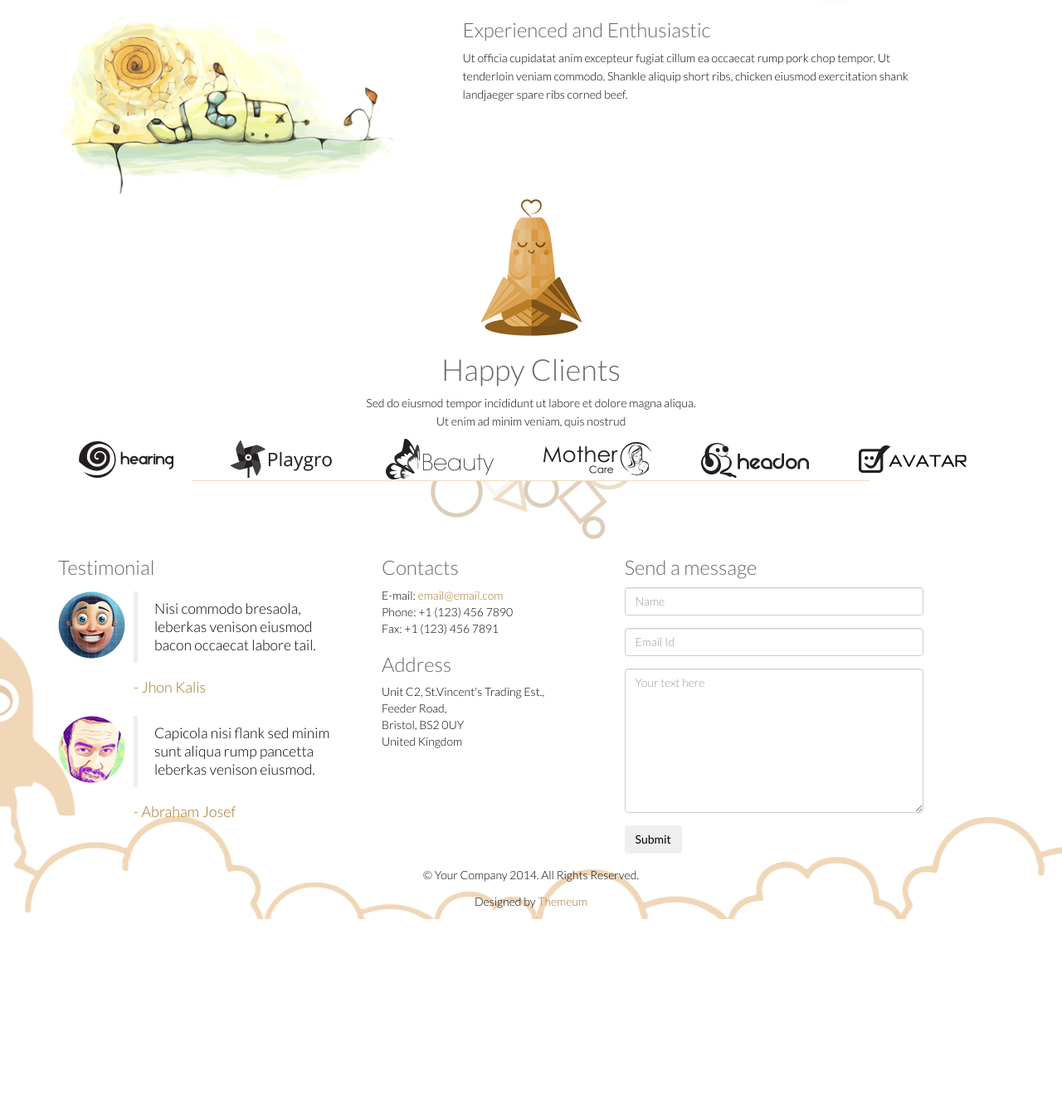
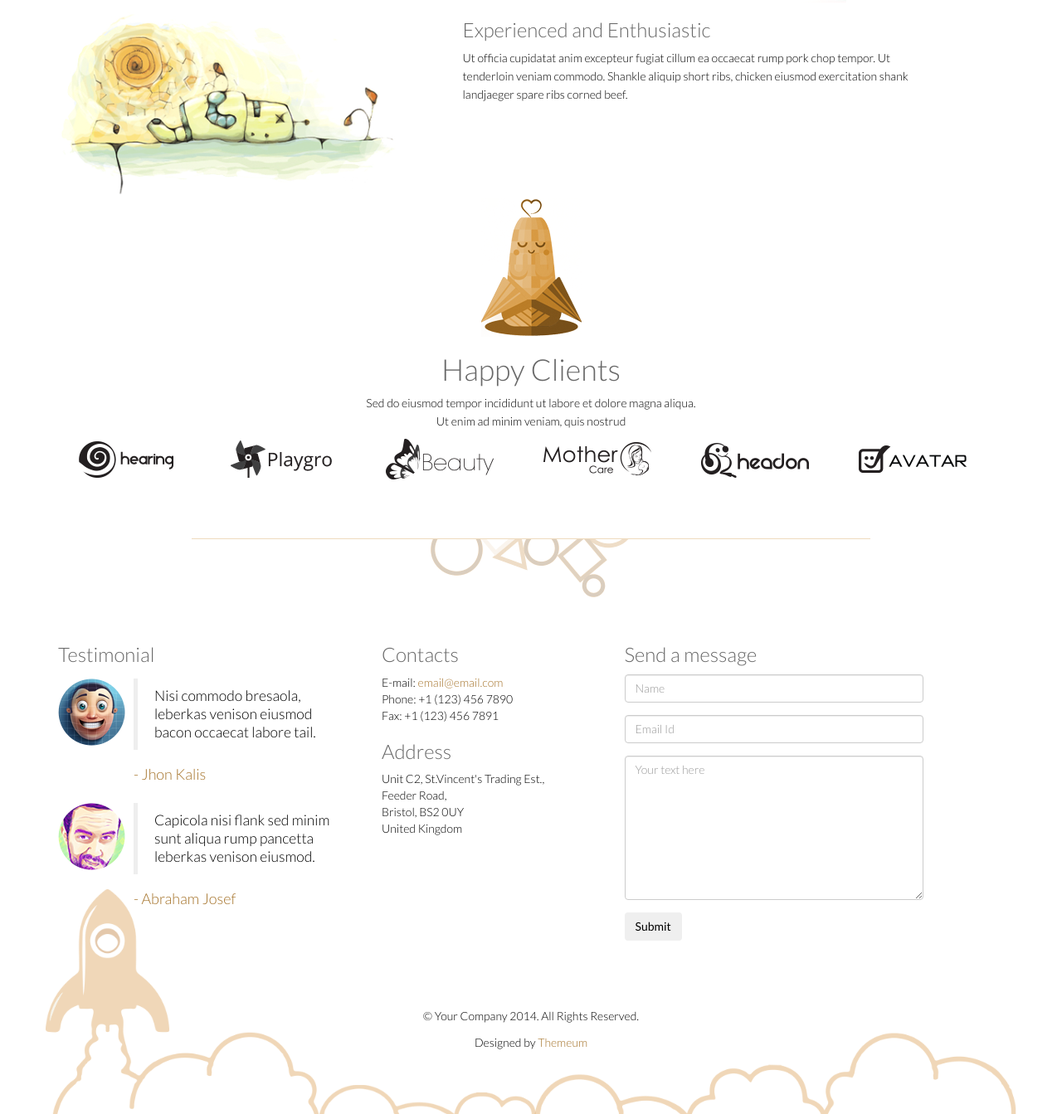
Before and after one commit to JanetHugarcia/triangle-theme, a plain HTML site: page index.html in a window 1280 px wide. Shown: the part 1558-2901 px from the top of the page at 83% size. Before the commit the page ends 2666 px from the top, so only its background shows below. Drawn offline with nearby package versions, Linux system fonts and the light colour scheme.

Commit message:
fondo footer

```diff
--- a/css/main.scss
+++ b/css/main.scss
@@ -305,8 +305,11 @@ h3 {
 }
 
 footer{
-  background-image:url('../images/home/footer.png');
-  background-repeat: no-repeat;
-  background-position: bottom;
+  .row{
+    background-image:url('../images/home/footer.png');
+    background-repeat: no-repeat;
+    background-size:contain;
+    background-position: bottom;
 
+  }
 }
--- a/index.html
+++ b/index.html
@@ -175,17 +175,17 @@
     <section id="clients">
         <div class="container">
             <div class="row">
-                <div class="col-sm-12">
+                <div class="col-sm-12 margin-bottom">
                     <div class="clients text-center wow fadeInUp" data-wow-duration="500ms" data-wow-delay="300ms">
                         <p><img src="images/home/clients.png"  alt=""></p>
                         <h1 class="title">Happy Clients</h1>
                         <p>Sed do eiusmod tempor incididunt ut labore et dolore magna aliqua. <br> Ut enim ad minim veniam, quis nostrud </p>
                     </div>
                     <div class="clients-logo wow fadeIn" data-wow-duration="1000ms" data-wow-delay="600ms">
-                        <div class="col-xs-3 col-sm-2">
+                        <div class="col-xs-3 col-sm-2 margin-bottom ">
                             <a href="#"><img src="images/home/client1.png" class="img-responsive" alt=""></a>
                         </div>
-                        <div class="col-xs-3 col-sm-2">
+                        <div class="col-xs-3 col-sm-2 ">
                             <a href="#"><img src="images/home/client2.png" class="img-responsive" alt=""></a>
                         </div>
                          <div class="col-xs-3 col-sm-2">
@@ -210,7 +210,7 @@
     <footer id="footer">
         <div class="container">
             <div class="row">
-                <div class="col-sm-12 text-center bottom-separator">
+                <div class="col-sm-12 text-center bottom-separator margin-bottom ">
                     <img src="images/home/under.png" class="img-responsive inline" alt="">
                 </div>
                 <div class="col-md-4 col-sm-6">
@@ -274,7 +274,7 @@
                     </div>
                 </div>
                 <div class="col-sm-12">
-                    <div class="copyright-text text-center">
+                    <div class="copyright-text text-center padding">
                         <p>&copy; Your Company 2014. All Rights Reserved.</p>
                         <p>Designed by <a target="_blank" href="http://www.themeum.com">Themeum</a></p>
                     </div>
```
Also changed, not shown: css/main.css, 1 other file.
